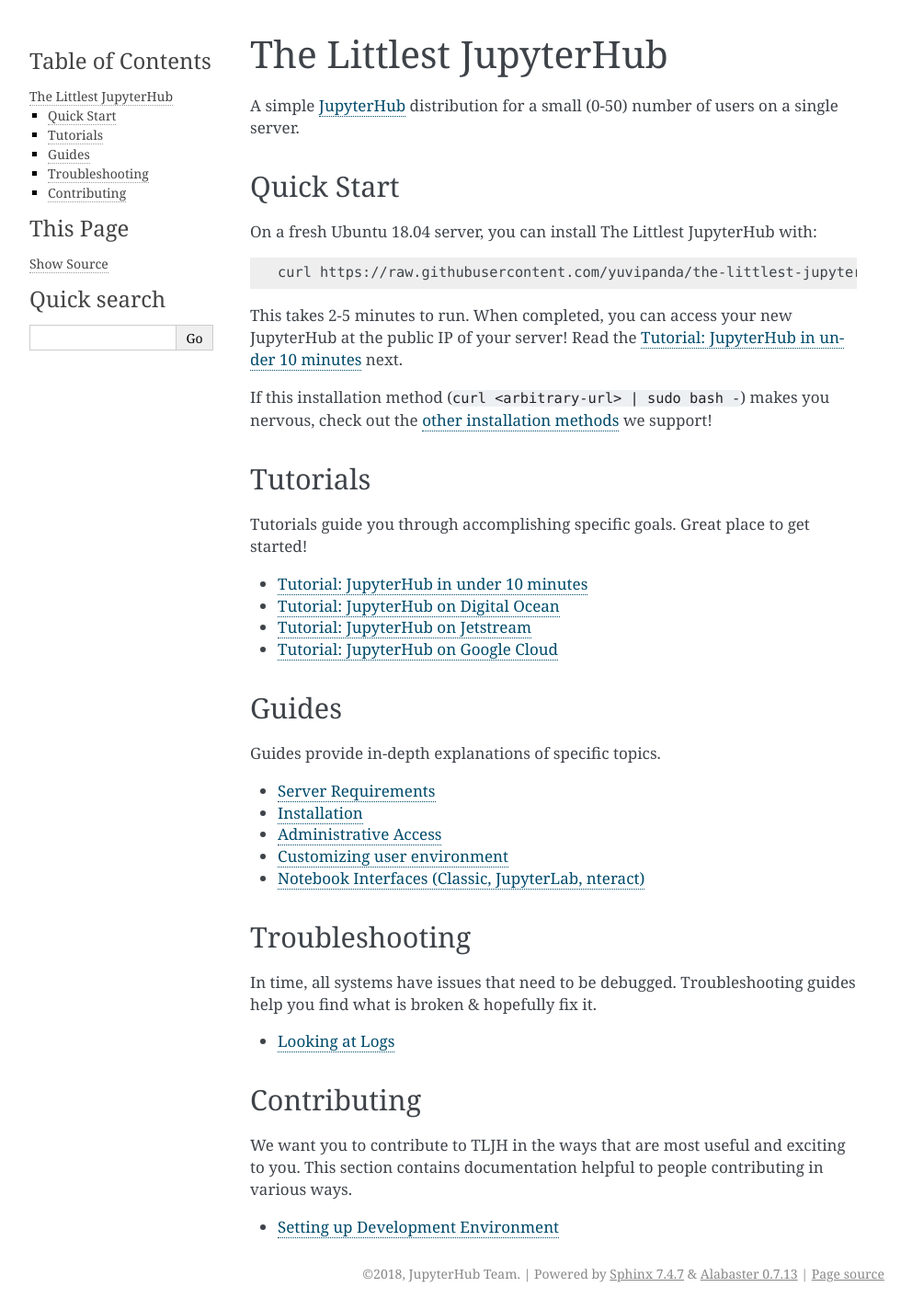
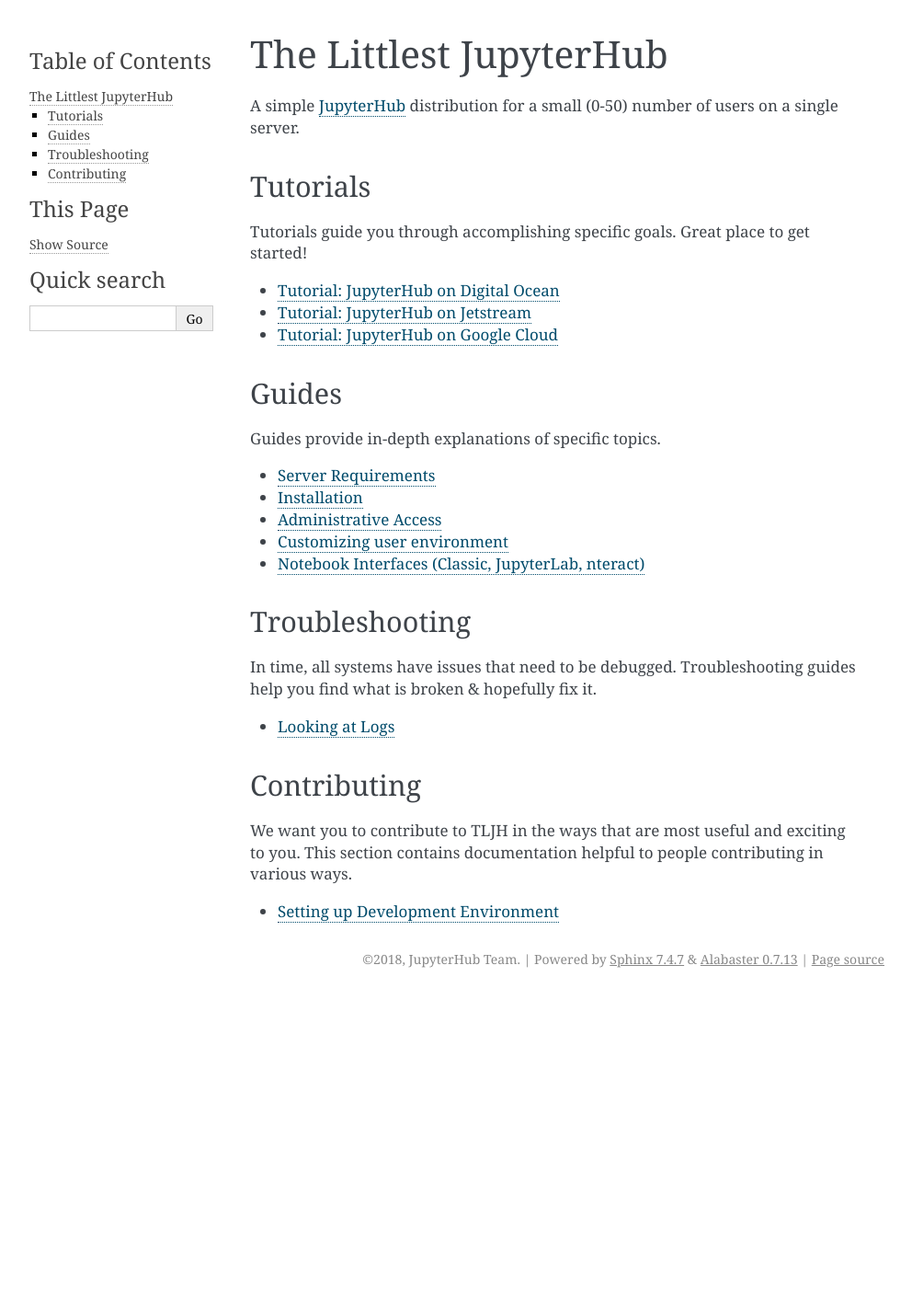
Before and after one commit to jupyterhub/the-littlest-jupyterhub, a Sphinx documentation site: the page built from docs/index.rst, in a window 1280 px wide. Shown: the whole page at 92% size, without its empty margins (148-1140 px from the left). Built offline with Sphinx 7.4.7, drawn with Linux system fonts in a browser that asks for light colours; comment, search, counter and statistics services are not loaded; after the commit the page ends 1082 px from its top, so only the background shows below that; some of the changed lines change nothing that is shown.

Commit message:
Remove quickstart
Confuses people, and is not very useful! Just start with the
tutorials instead.

```diff
--- a/docs/index.rst
+++ b/docs/index.rst
@@ -3,21 +3,6 @@
 
 A simple `JupyterHub <https://github.com/jupyterhub/jupyterhub>`_ distribution for
 a small (0-50) number of users on a single server.
-
-Quick Start
-===========
-
-On a fresh Ubuntu 18.04 server, you can install The Littlest JupyterHub with:
-
-.. code-block:: bash
-
-   curl https://raw.githubusercontent.com/yuvipanda/the-littlest-jupyterhub/master/bootstrap/bootstrap.py | sudo python3 -
-
-This takes 2-5 minutes to run. When completed, you can access your new JupyterHub
-at the public IP of your server! Read the :ref:`tutorial_quickstart` next.
-
-If this installation method (``curl <arbitrary-url> | sudo bash -``)
-makes you nervous, check out the :ref:`other installation methods <installation>` we support!
 
 Tutorials
 =========
@@ -28,7 +13,6 @@
 .. toctree::
    :titlesonly:
 
-   tutorials/quickstart
    tutorials/digitalocean
    tutorials/jetstream
    tutorials/google
--- a/docs/tutorials/quickstart.rst
+++ /dev/null
@@ -1,115 +0,0 @@
-.. _tutorial_quickstart:
-
-Tutorial: JupyterHub in under 10 minutes
-========================================
-
-Goal
-----
-
-By the end of this tutorial, you should have a JupyterHub with some admin
-users and a user environment with packages you want installed. This is 80% of what
-most users need, so is a great place to start
-
-Pre-requisites
---------------
-
-#. A fresh Ubuntu 18.04 server
-#. Full root access
-#. Some familiarity with the command line
-#. Public IP for your server, so you can access your hub from the internet
-
-Step 1: Install the Littlest JupyterHub (TLJH)
-----------------------------------------------
-
-``ssh`` into the server, and install TLJH.
-
-.. code-block:: bash
-
-   curl https://raw.githubusercontent.com/yuvipanda/the-littlest-jupyterhub/master/bootstrap/bootstrap.py | sudo python3 -
-
-This takes about 1-3 minutes to finish. When completed, you can visit the
-public IP of your server to use your JupyterHub! You can log in with any username
-and password combination.
-
-If this method of installing software makes you nervous, see :ref:`installation`
-for other advanced installation methods.
-
-Step 2: Add admin user
-----------------------
-
-You should add yourself as an admin user, so you can administer the JupyterHub
-from inside JupyterHub itself. Making someone admin gives them ``root`` access to
-the server, allowing them to make whatever changes they want.
-
-TLJH is configured with a ``config.yaml`` files, written in `YAML <https://yaml.org>`_ syntax.
-We will modify ``config.yaml`` to list admin users, and then restart JupyterHub to
-let the changes take effect.
-
-1. Create a ``config.yaml`` file in the correct location & open it for editing.
-
-   .. code-block:: bash
-
-      sudo nano /opt/tljh/config.yaml
-
-2. Add usernames that should have admin access.
-
-   .. code-block:: yaml
-
-      users:
-        admin:
-          - user1
-          - user2
-
-   Be careful around the syntax - indentation matters, and you should be using
-   spaces and not tabs.
-
-   When you are done, save the file and exit. In ``nano``, you can do this with
-   ``Ctrl+X`` key.
-
-3. Restart jupyterhub so the changes can take effect.
-
-   .. code-block:: bash
-
-      sudo systemctl restart jupyterhub
-
-   If the command succeeds, it will output nothing.
-
-   This should not disrupt any active users on your JupyterHub.
-
-Congratulations, you are now an admin user in JupyterHub! Most administrative
-actions can now be performed from inside the Terminal in Jupyter Notebooks,
-without requiring SSH usage. We'll investigate how to do that in the next step.
-
-See :ref:`admin_access` for more information.
-
-Step 3: Install conda / pip packages for all users
---------------------------------------------------
-
-The **User Environment** is a conda environment that is shared by all users
-in the JupyterHub. Libraries installed in this environment are immediately
-available to all users.
-
-#. Log in as an admin user and open a Terminal in your Jupyter Notebook.
-
-   .. image:: ../images/notebook/new-terminal-button.png
-      :alt: New Terminal button under New menu
-
-#. Install `gdal <https://anaconda.org/conda-forge/gdal>`_ from `conda-forge <https://conda-forge.org/>`_.
-
-   .. code-block:: bash
-
-      sudo -E conda install -c conda-forge gdal
-
-   The ``sudo -E`` is very important!
-
-#. Install ``there`` with ``pip``
-
-   .. code-block:: bash
-
-      sudo -E pip install there
-
-The packages ``gdal`` and ``there`` are now available to all users in JupyterHub.
-If a user already had a python notebook running, they have to restart their notebook's
-kernel to make the new libraries available.
-
-See :ref:`user_environment` for more information.
```
